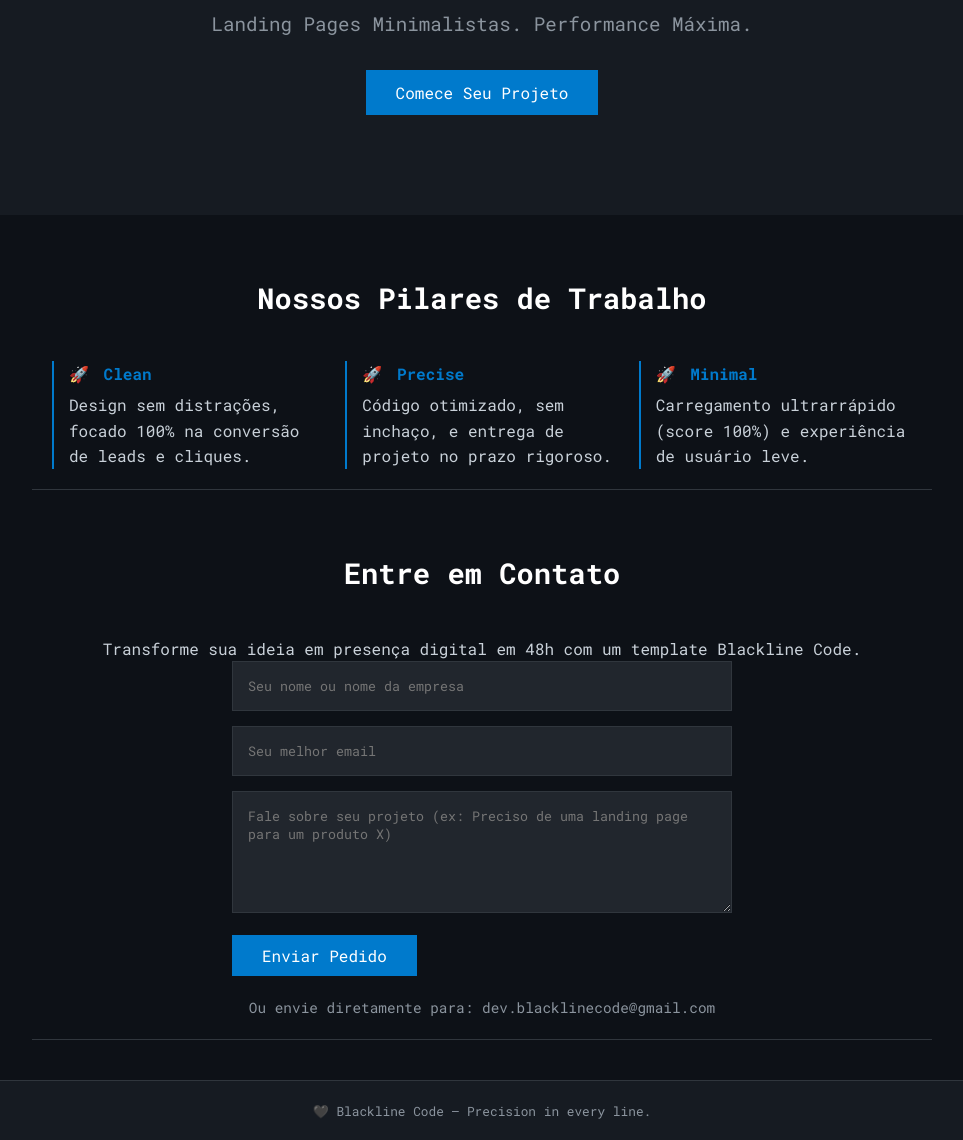
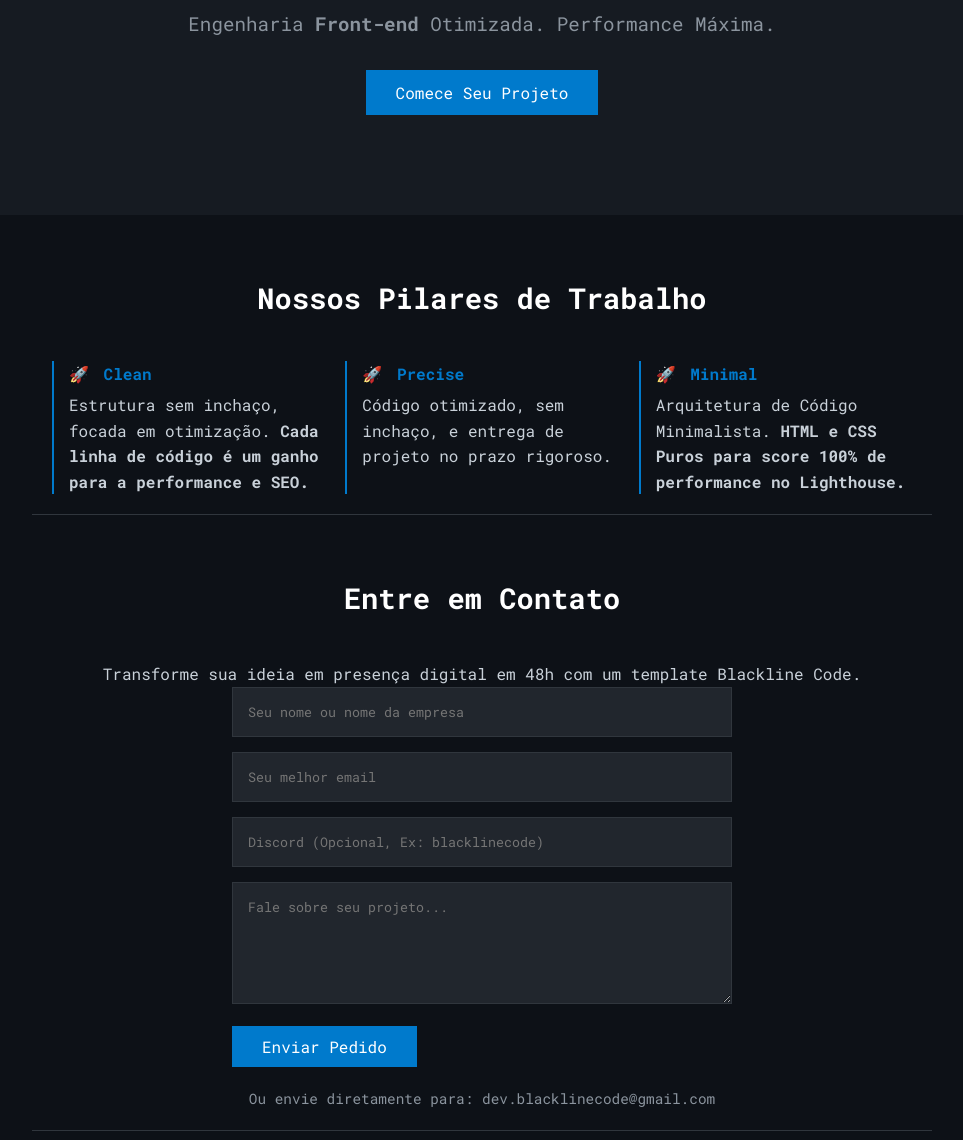
Before and after one commit to blacklinecode/BlacklineTemplate, a plain HTML site: page index.html in a window 1280 px wide. Shown: the part 160-1300 px from the top of the page, without its empty margins (158-1121 px from the left). Drawn offline with Linux system fonts and the light colour scheme.

Commit message:
feat: final template release with engineering focus, Formspree integration, and Discord field

```diff
--- a/index.html
+++ b/index.html
@@ -11,7 +11,7 @@
 
     <header class="hero">
         <h1>BLACKLINE CODE</h1>
-        <h2>Landing Pages Minimalistas. Performance Máxima.</h2>
+        <h2>Engenharia <strong>Front-end</strong> Otimizada. Performance Máxima.</h2>
         <a href="#contact" class="cta-button">Comece Seu Projeto</a>
     </header>
 
@@ -20,7 +20,7 @@
         <div class="feature-grid">
             <div class="feature-item">
                 <h4>Clean</h4>
-                <p>Design sem distrações, focado 100% na conversão de leads e cliques.</p>
+                <p>Estrutura sem inchaço, focada em otimização. <strong>Cada linha de código é um ganho para a performance e SEO.</strong></p>
             </div>
             <div class="feature-item">
                 <h4>Precise</h4>
@@ -28,7 +28,7 @@
             </div>
             <div class="feature-item">
                 <h4>Minimal</h4>
-                <p>Carregamento ultrarrápido (score 100%) e experiência de usuário leve.</p>
+                <p>Arquitetura de Código Minimalista. <strong>HTML e CSS Puros para score 100% de performance no Lighthouse.</strong></p>
             </div>
         </div>
     </section>
@@ -36,12 +36,13 @@
     <section id="contact" class="container">
         <h3>Entre em Contato</h3>
         <p>Transforme sua ideia em presença digital em 48h com um template Blackline Code.</p>
-        <form action="mailto:dev.blacklinecode@gmail.com" method="POST" enctype="text/plain">
-            <input type="text" name="Nome" placeholder="Seu nome ou nome da empresa" required>
-            <input type="email" name="Email" placeholder="Seu melhor email" required>
-            <textarea name="Projeto" placeholder="Fale sobre seu projeto (ex: Preciso de uma landing page para um produto X)" rows="5" required></textarea>
-            <button type="submit" class="cta-button">Enviar Pedido</button>
-        </form>
+<form action="https://formspree.io/f/mnnezdbe" method="POST">
+     <input type="text" name="Nome" placeholder="Seu nome ou nome da empresa" required>
+     <input type="email" name="Email" placeholder="Seu melhor email" required>
+     <input type="text" name="Discord" placeholder="Discord (Opcional, Ex: blacklinecode)">
+     <textarea name="Projeto" placeholder="Fale sobre seu projeto..." rows="5" required></textarea>
+     <button type="submit" class="cta-button">Enviar Pedido</button>
+</form>
         <p class="contact-info">Ou envie diretamente para: dev.blacklinecode@gmail.com</p>
     </section>
 
```
